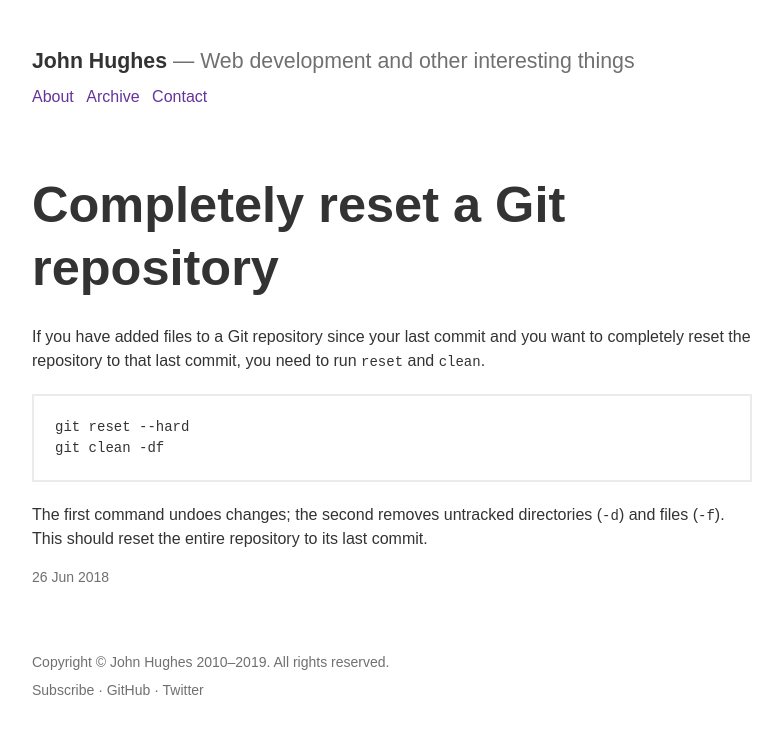
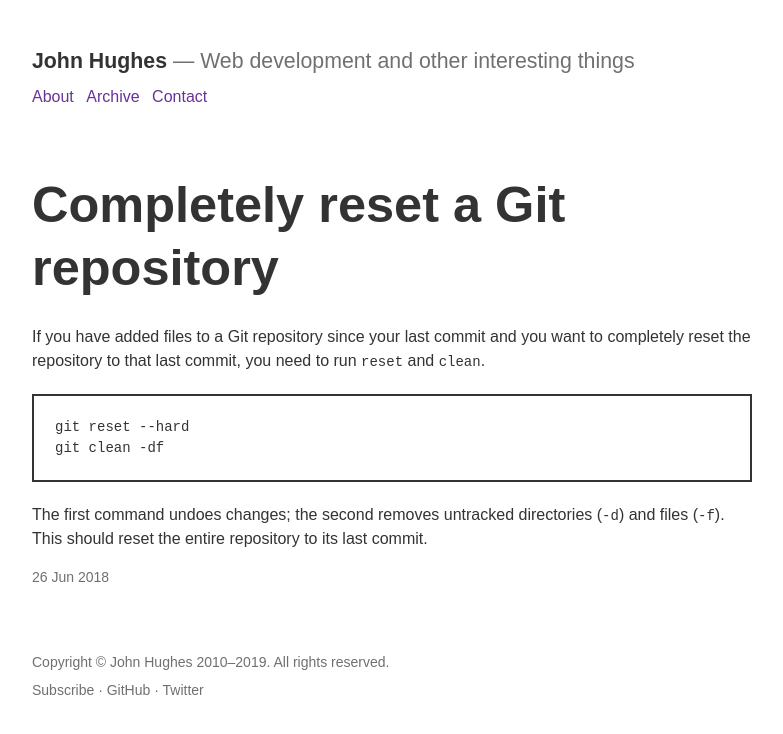
Before and after one commit to johnkhughes/john-hughes-web, a Jekyll site: the page built from _posts/2018-06-26-completely-reset-a-git-repository.md, in a window 1280 px wide. Shown: the top 734 px of the page, without its empty margins (248-1031 px from the left). Built offline with Jekyll 4.4.1, drawn with Linux system fonts in a browser that asks for light colours.

Commit message:
Revert "Tweak code borders"
This reverts commit 00909cd57ec1eddc22377a0bb4d5721043d9c759.

```diff
--- a/_sass/_typography.scss
+++ b/_sass/_typography.scss
@@ -68,7 +68,7 @@ p {
 }
 
 pre {
-    border: 2px solid tint($text_color, 90%);
+    border: 2px solid $text_color;
     margin: 1.5em 0;
     overflow-wrap: break-word;
     overflow: auto;
```
